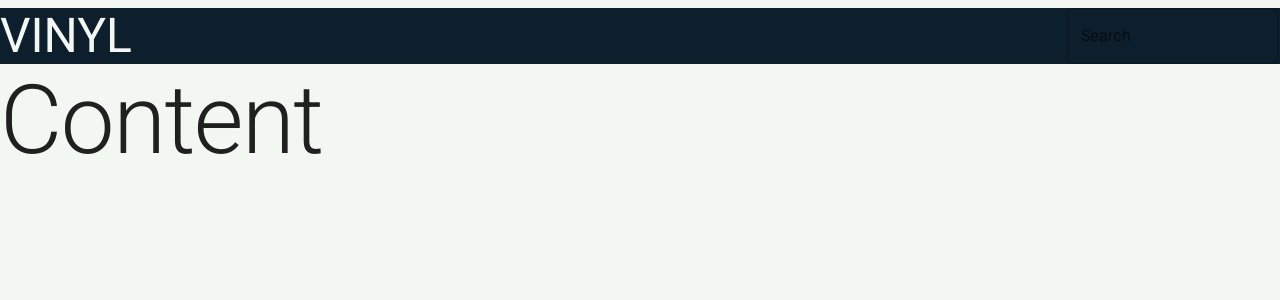
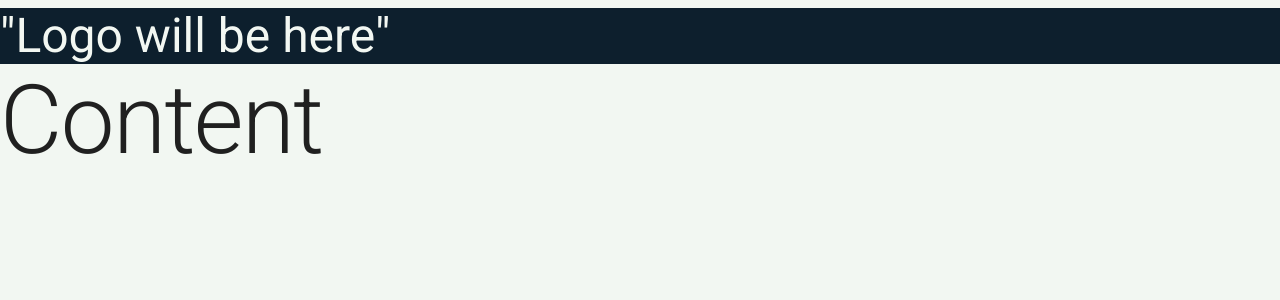
Before and after one commit to NightlineCoder/Vinyl-Social-Media, a React (Create React App) app in the folder client/: page / in a window 1280 px wide. Shown: the top 300 px of the page. Built offline with nearby package versions, Linux system fonts and the light colour scheme.

Commit message:
ran npm i. Started rework to Nav

```diff
--- a/client/src/components/Nav/Nav.js
+++ b/client/src/components/Nav/Nav.js
@@ -1,33 +1,16 @@
 import React from "react";
-import "./header.css";
+// import "./header.css";
 import { Typography, Box, Container, TextField } from "@mui/material";
 import Grid from "@mui/material/Unstable_Grid2";
 const Nav = () => {
   return (
     <Grid container sx={{ backgroundColor: "primary.main", mt: 1 }}>
-			<Grid xs={10}>
+      <Grid xs={12}>
         <Typography variant="h3" component="h1" color="#F2F7F2">
-					VINYL
+          "Logo will be here"
         </Typography>
       </Grid>
-			<Grid xs={2}>
-				<TextField id="navSearch" label="Search" variant="outlined" color="background" />
     </Grid>
-		</Grid>
-
-		// <header className="bg-info p-3 d-flex justify-content-around">
-		// 	<h2>VINYL</h2>
-		// 	<nav className="navbar bg-body-tertiary">
-		// 		<div className="container-fluid">
-		// 			<form className="d-flex" role="search">
-		// 				<input className="form-control me-2" type="search" placeholder="Search" aria-label="Search" />
-		// 				<button className="btn btn-outline-success" type="submit">
-		// 					Search
-		// 				</button>
-		// 			</form>
-		// 		</div>
-		// 	</nav>
-		// </header>
   );
 };
 
```
Also changed, not shown: 55 other files (tests, documents, lock files or other folders). Lines whose indentation alone changed are shown as unchanged.
